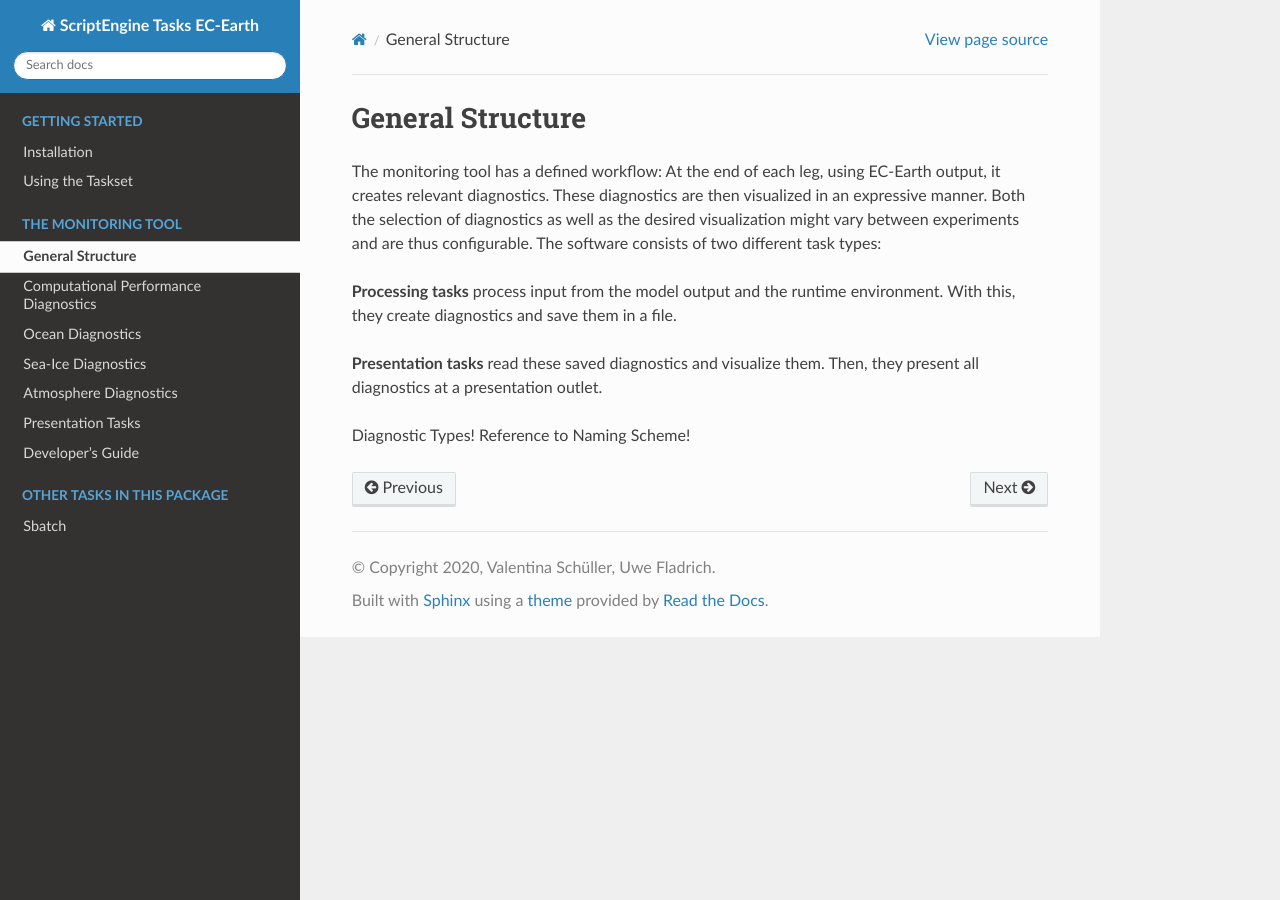
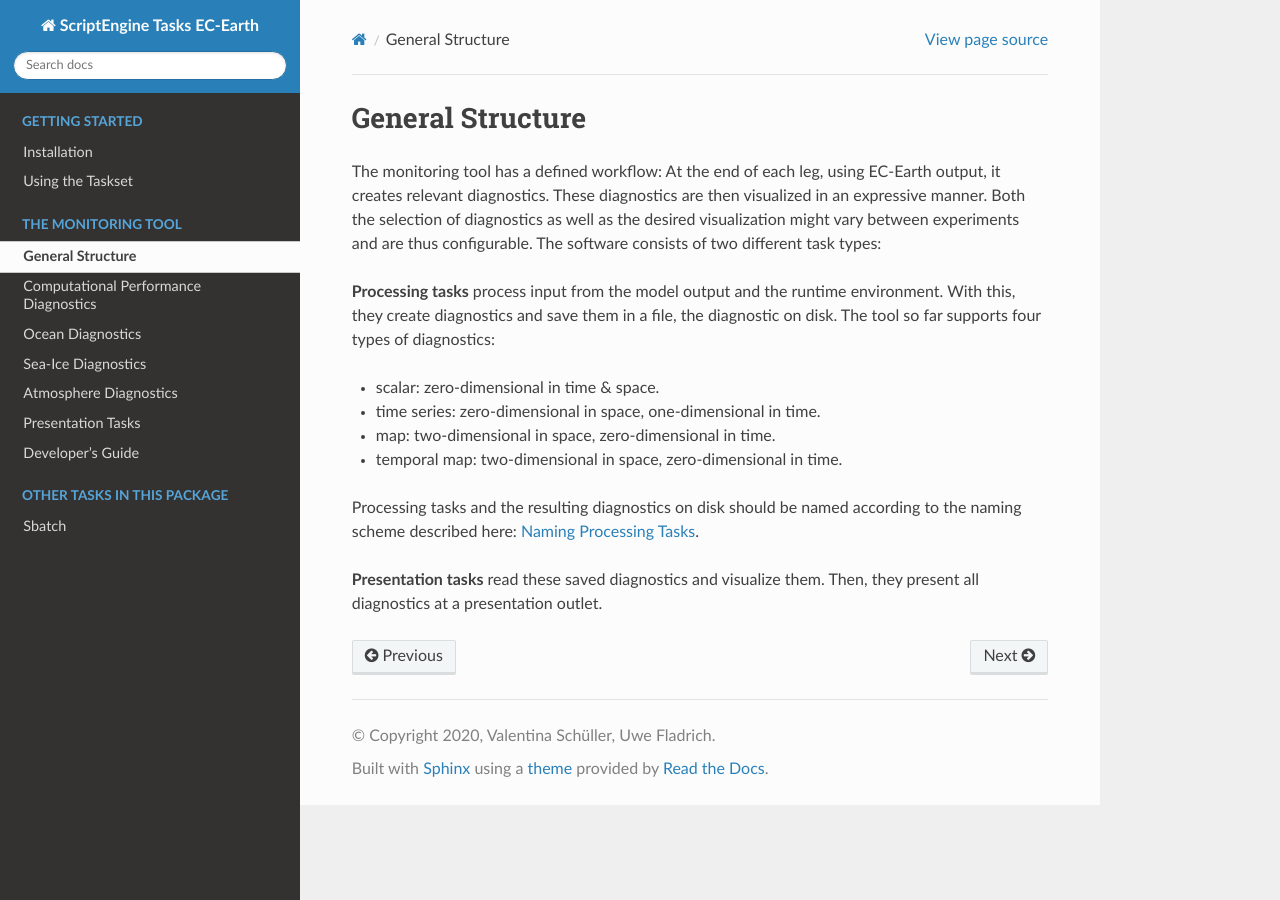
Before and after one commit to uwefladrich/scriptengine-tasks-ecearth, a Sphinx documentation site: the page built from docs/sphinx/source/tasks/monitoring/general-structure.rst, in a window 1280 px wide. Built offline with Sphinx 7.4.7 and the Read the Docs theme 2.0.0, drawn with Linux system fonts in a browser that asks for light colours.

Commit message:
Update General Structure
- add diag types
- add reference to naming scheme

```diff
--- a/docs/sphinx/source/tasks/monitoring/developer-guide.rst
+++ b/docs/sphinx/source/tasks/monitoring/developer-guide.rst
@@ -13,6 +13,7 @@ A task **should** write only one ``log_info`` message during execution.
 General "progression" statements **must** be ``log_debug`` messages. These **should not** be used sparsely.
 If a monitoring task has to abort: It **should** use ``log_warning`` (except if the problem is unexpected) and **must not** use `log_error`.
 
+.. _naming-scheme:
 Naming Processing Tasks
 =======================
 
--- a/docs/sphinx/source/tasks/monitoring/general-structure.rst
+++ b/docs/sphinx/source/tasks/monitoring/general-structure.rst
@@ -8,10 +8,15 @@ Both the selection of diagnostics as well as the desired visualization might var
 The software consists of two different task types:
 
 **Processing tasks** process input from the model output and the runtime environment.
-With this, they create diagnostics and save them in a file.
+With this, they create diagnostics and save them in a file, the diagnostic on disk.
+The tool so far supports four types of diagnostics:
+
+* scalar: zero-dimensional in time & space.
+* time series: zero-dimensional in space, one-dimensional in time.
+* map: two-dimensional in space, zero-dimensional in time.
+* temporal map: two-dimensional in space, zero-dimensional in time.
+
+Processing tasks and the resulting diagnostics on disk should be named according to the naming scheme described here: :ref:`naming-scheme`.
 
 **Presentation tasks** read these saved diagnostics and visualize them.
 Then, they present all diagnostics at a presentation outlet.
-
-Diagnostic Types!
-Reference to Naming Scheme!
```
